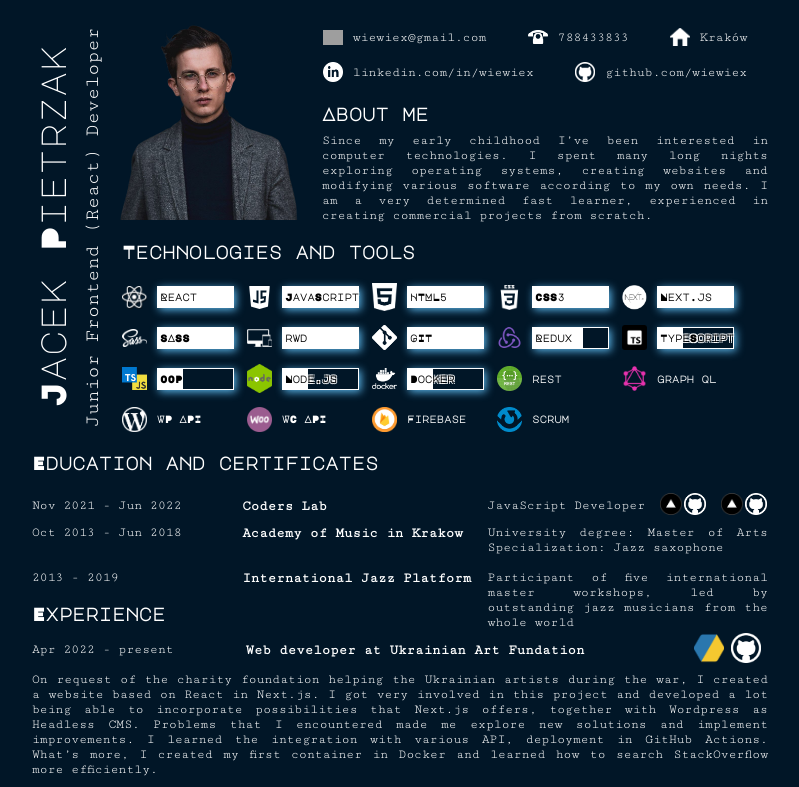
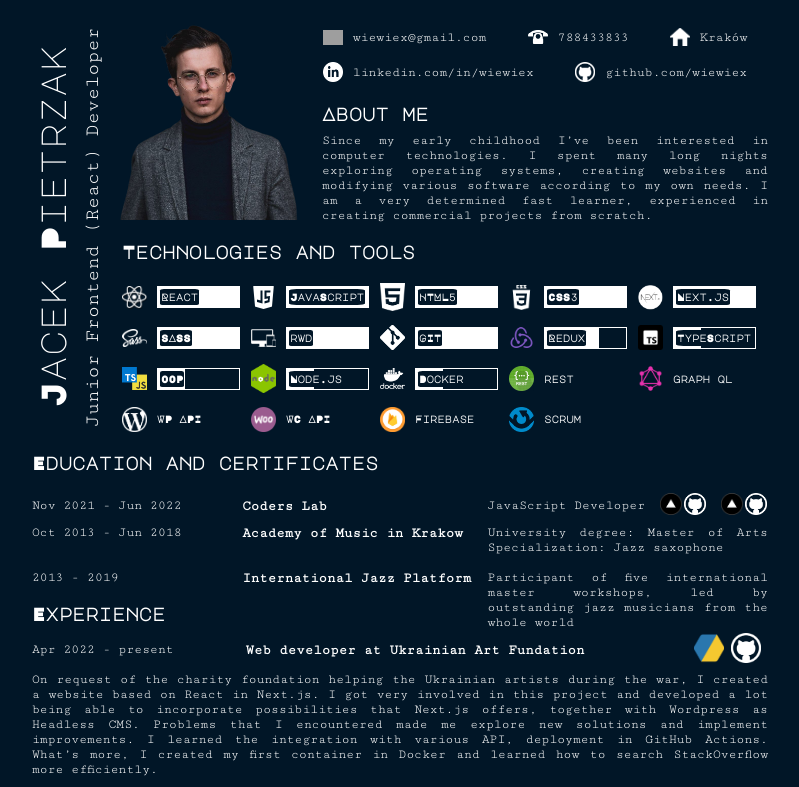
Before and after one commit to wiewiex/interactive-cv, a React (Create React App) app: page / in a window 1280 px wide. Shown: the top 787 px of the page, without its empty margins (240-1039 px from the left). Built offline with nearby package versions, Linux system fonts and the light colour scheme; grey boxes are pictures that could not be loaded; a web font is replaced by a local one.

Commit message:
change for pdf export

```diff
--- a/src/styles/Experience.scss
+++ b/src/styles/Experience.scss
@@ -38,7 +38,7 @@
 
     .saxophoneTeacher {
         margin-left: 214px;
-        margin-bottom: 5px;
+        margin-bottom: 7px;
     }
 }
 
--- a/src/styles/Technologies.scss
+++ b/src/styles/Technologies.scss
@@ -17,7 +17,7 @@
     align-items: center;
     padding: 7px 0;
     margin-right: 20px;
-    width: 105px;
+    width: 109px;
 
     img {
         width: 25px;
@@ -30,23 +30,30 @@
     .level {
         display: flex;
         border: 1px ridge white;
-        box-shadow: 2px 2px 8px rgb(91, 182, 235);
+        // box-shadow: 2px 2px 8px rgb(91, 182, 235);
         position: relative;
 
         h4 {
-            text-shadow: -1px 1px 0 white,
-                          1px 1px 0 white,
-                         1px -1px 0 white,
-                        -1px -1px 0 white;
+            // text-shadow: -1px 1px 0 white,
+            //               1px 1px 0 white,
+            //              1px -1px 0 white,
+            //             -1px -1px 0 white;
+
+            background-color: $color-darkBlue;
+            color: white;
+            padding: 3px 1px;
+            top: 10%;
+            border-radius: 10%;
+
             position: absolute;
-            color: black;
+            // color: black;
             left: 2px;
-            top: 25%;
+            // top: 25%;
         }
 
         div {
             height: 20px;
-            width: 25px;
+            width: 27px;
             background-color: transparent;
         }
 
```
